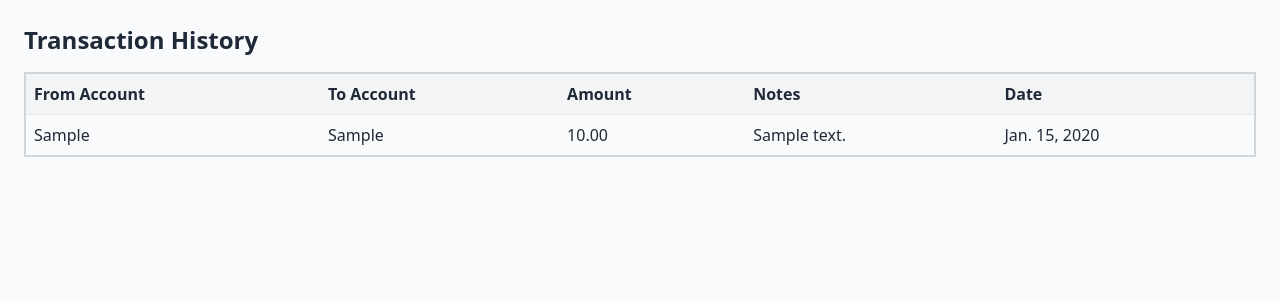
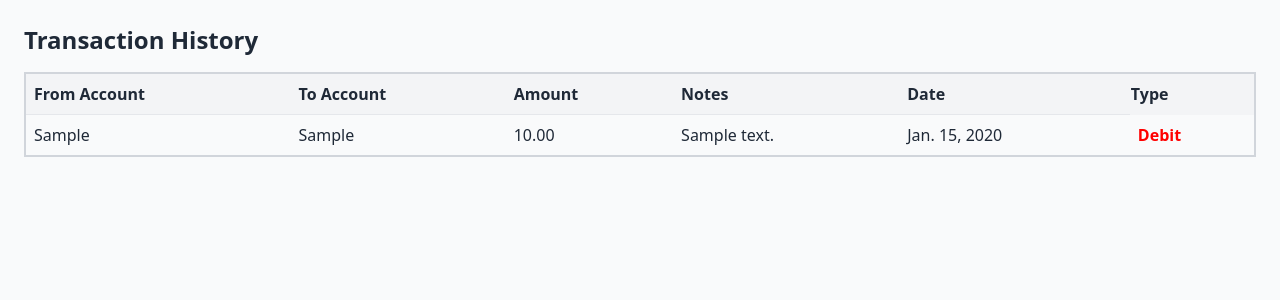
Before and after one commit to jeenam007/BankProjectFBV, a Django app: template templates/transaction_history.html in a window 1280 px wide. Shown: the top 300 px of the page. Run offline with Django 5.2, Linux system fonts and the light colour scheme; the template is opened without the code that fills it: values that come from a table or form of the project are taken from there, others are empty; tables that the repository leaves empty hold one stand-in row (values such as "Sample post"); some libraries are stand-ins or nearby versions.

Commit message:
3rd commit

```diff
--- a/templates/transaction_history.html
+++ b/templates/transaction_history.html
@@ -22,6 +22,7 @@
                 <th class="p-2 border-b">Amount</th>
                 <th class="p-2 border-b">Notes</th>
                 <th class="p-2 border-b">Date</th>
+                <th>Type</th>
             </tr>
         </thead>
         <tbody>
@@ -32,10 +33,17 @@
         <td class="p-2 border-b">{{ txn.amount }}</td>
         <td class="p-2 border-b">{{ txn.note }}</td>
         <td class="p-2 border-b">{{ txn.date }}</td>
+        <td class="p-2 border-b">
+            {% if txn.transaction_type == 'credit' %}
+                <span style="color: green; font-weight: bold;">Credit</span>
+            {% else %}
+                <span style="color: red; font-weight: bold;">Debit</span>
+            {% endif %}
+        </td>
     </tr>
     {% empty %}
     <tr>
-                <td colspan="5" class="p-2 text-center text-gray-500">No transactions found.</td>
+        <td colspan="6" class="p-2 text-center text-gray-500">No transactions found.</td>
     </tr>
     {% endfor %}
         </tbody>
```
Also changed, not shown: bankorgapp/views.py (+8 -6 lines). Lines whose indentation alone changed are shown as unchanged.
